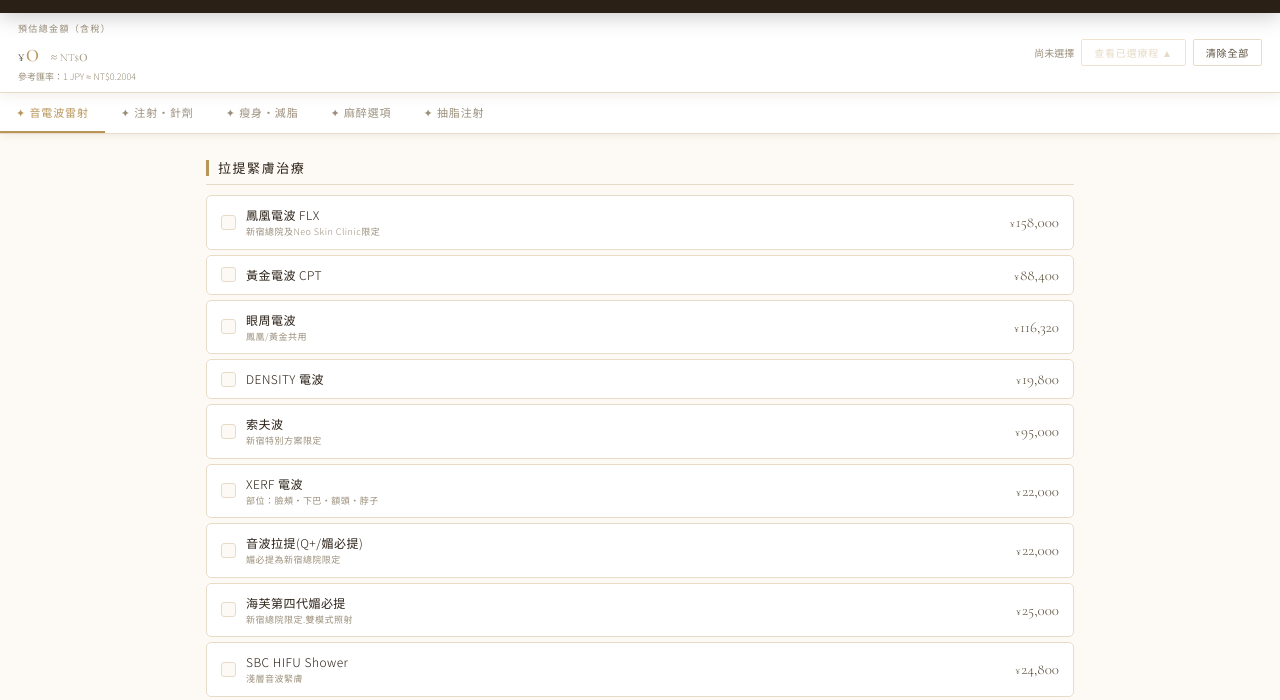
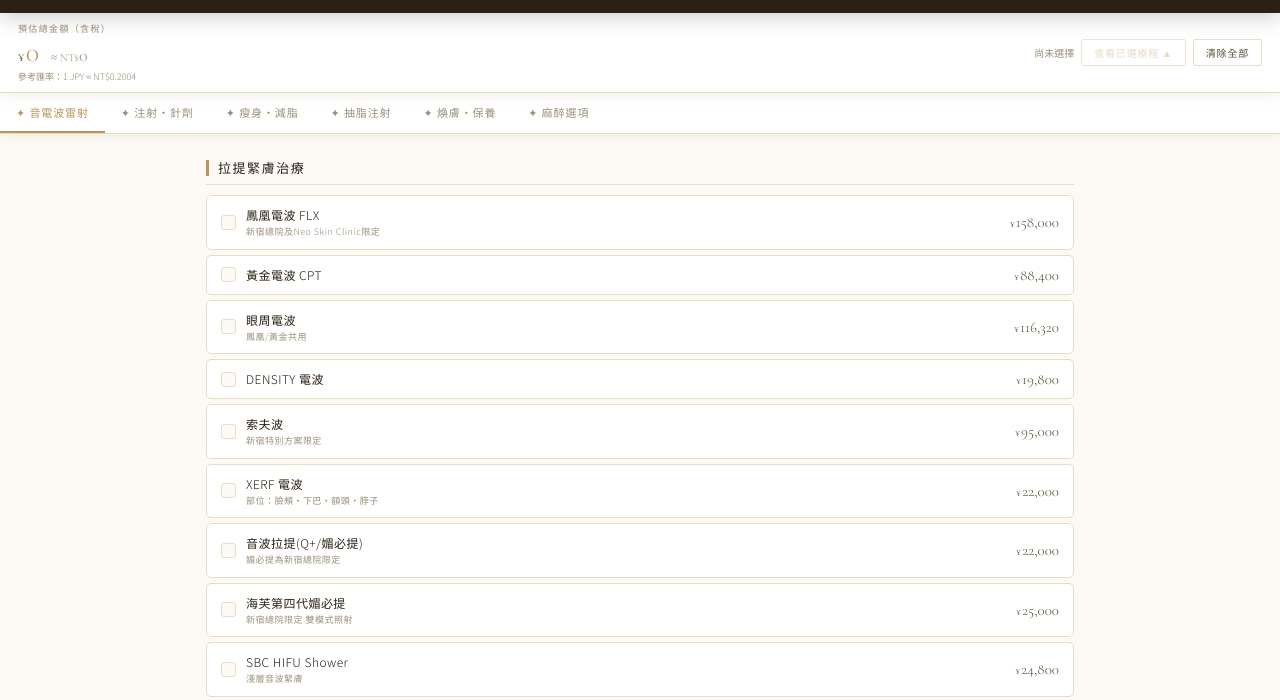
Before and after one commit to Michelle-AG9431/BeautyClninc, a plain HTML site: page index.html in a window 1280 px wide. Shown: the part 87-787 px from the top of the page. Drawn offline with nearby package versions, Linux system fonts and the light colour scheme; no server answers.

Commit message:
Update index.html

```diff
--- a/index.html
+++ b/index.html
@@ -122,8 +122,9 @@ h1{font-family:'Noto Serif TC',serif;font-weight:300;font-size:17px;color:#fff;l
   <button class="tb on" onclick="sw(0,this)">✦ 音電波雷射</button>
   <button class="tb" onclick="sw(1,this)">✦ 注射・針劑</button>
   <button class="tb" onclick="sw(2,this)">✦ 瘦身・減脂</button>
+  <button class="tb" onclick="sw(4,this)">✦ 抽脂注射</button>
+  <button class="tb" onclick="sw(5,this)">✦ 煥膚・保養</button>
   <button class="tb" onclick="sw(3,this)">✦ 麻醉選項</button>
-  <button class="tb" onclick="sw(4,this)">✦ 抽脂注射</button>
 </div>
 <div class="sp on" id="sh0"><div class="main">
 <div class="cat">
```
